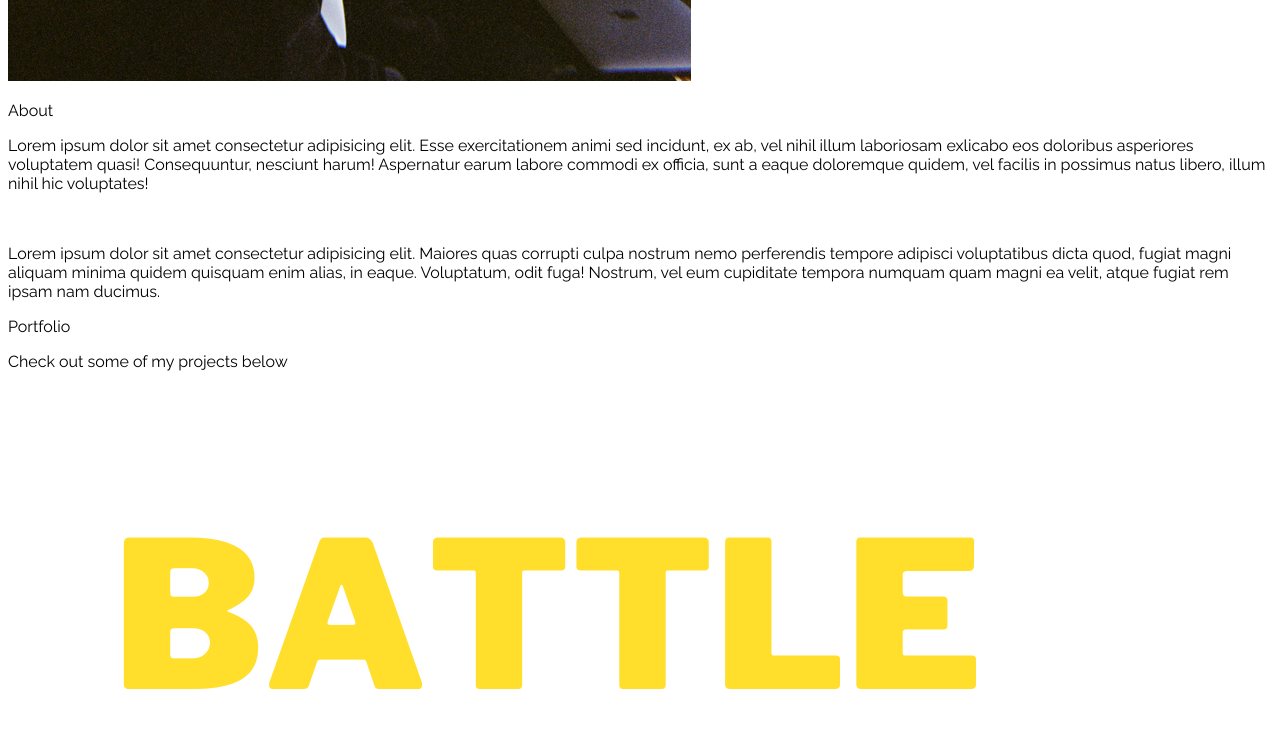
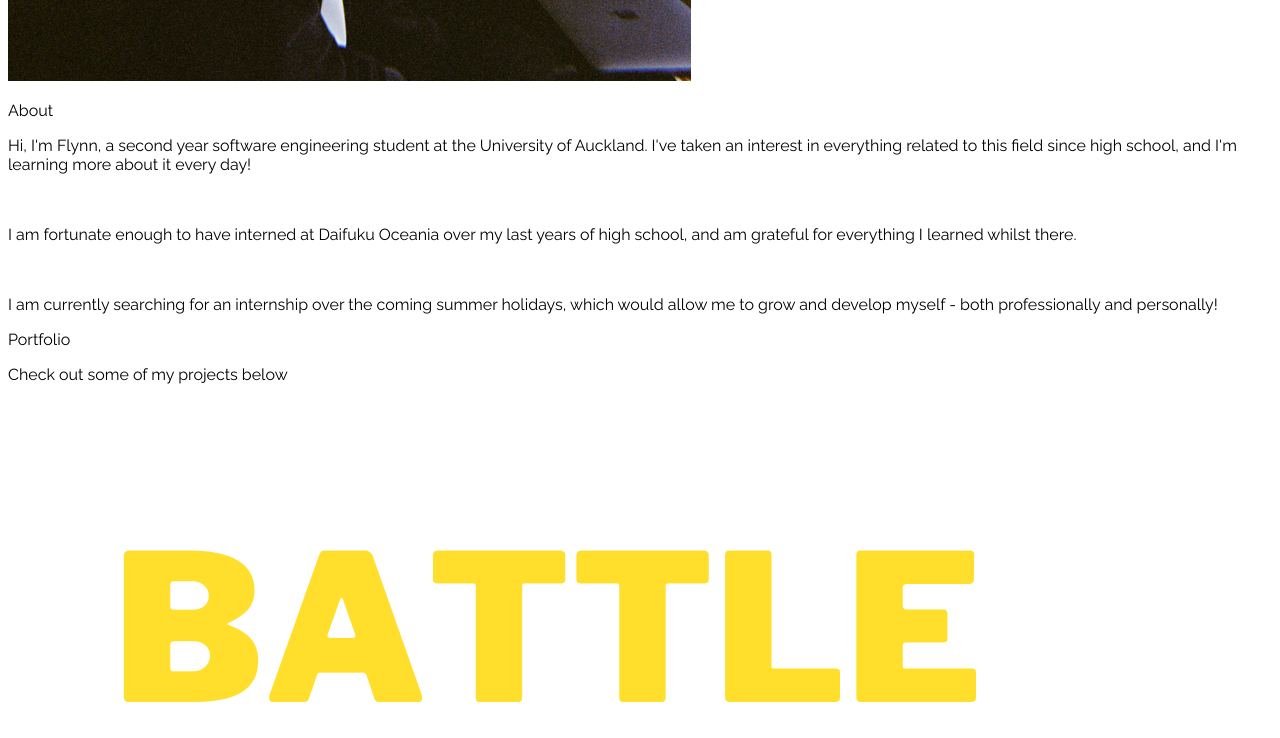
Before and after one commit to flynncs/personal-website, a React (Create React App) app: page / in a window 1280 px wide. Shown: the part 960-1698 px from the top of the page. Built offline with nearby package versions, Linux system fonts and the light colour scheme.

Commit message:
Updated about section

```diff
--- a/src/components/About.jsx
+++ b/src/components/About.jsx
@@ -11,13 +11,19 @@ const About = () => {
         </div>
 
         <p className='text-xl mt-20'>
-          Lorem ipsum dolor sit amet consectetur adipisicing elit. Esse exercitationem animi sed incidunt, ex ab, vel nihil illum laboriosam  exlicabo eos doloribus asperiores voluptatem quasi! Consequuntur, nesciunt harum! Aspernatur earum labore commodi ex officia, sunt a eaque doloremque quidem, vel facilis in possimus natus libero, illum nihil hic voluptates!
+          Hi, I'm Flynn, a second year software engineering student at the University of Auckland. I've taken an interest in everything related to this field since high school, and I'm learning more about it every day!
         </p>
 
         <br />
 
         <p className='text-xl'>
-          Lorem ipsum dolor sit amet consectetur adipisicing elit. Maiores quas corrupti culpa nostrum nemo perferendis tempore adipisci voluptatibus dicta quod, fugiat magni aliquam minima quidem quisquam enim alias, in eaque. Voluptatum, odit fuga! Nostrum, vel eum cupiditate tempora numquam quam magni ea velit, atque fugiat rem ipsam nam ducimus.
+          I am fortunate enough to have interned at Daifuku Oceania over my last years of high school, and am grateful for everything I learned whilst there.
+        </p>
+
+        <br />
+
+        <p className='text-xl'>
+          I am currently searching for an internship over the coming summer holidays, which would allow me to grow and develop myself - both professionally and personally!
         </p>
       </div>
     </div>
--- a/src/components/Experience.jsx
+++ b/src/components/Experience.jsx
@@ -48,11 +48,11 @@ const Experience = () => {
   ]
 
   return (
-    <div name='experience' className='bg-gradient-to-b from-gray-800 to-black w-full h-screen'>
+    <div name='experience' className='bg-gradient-to-b from-gray-800 to-black w-full md:h-screen'>
       <div className='max-w-screen-lg mx-auto p-4 flex flex-col justify-center w-full h-full text-white'>
         <div>
           <p className='text-4xl font-bold border-b-4 border-gray-500 p-2 inline'>Experience</p>
-          <p className='py-6'>... working with the following technologies</p>
+          <p className='py-6'>I have experience working with the following technologies</p>
         </div>
 
         <div className='w-full grid grid-cols-2 sm:grid-cols-3 gap-8 text-center py-8 px-12 sm:px-0'>
```
